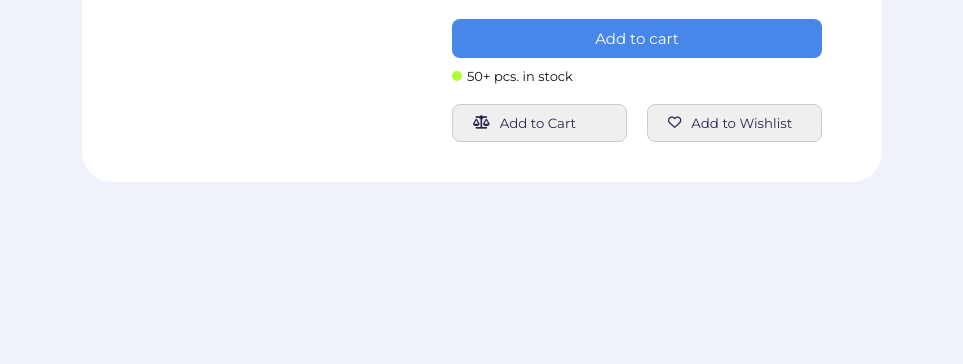
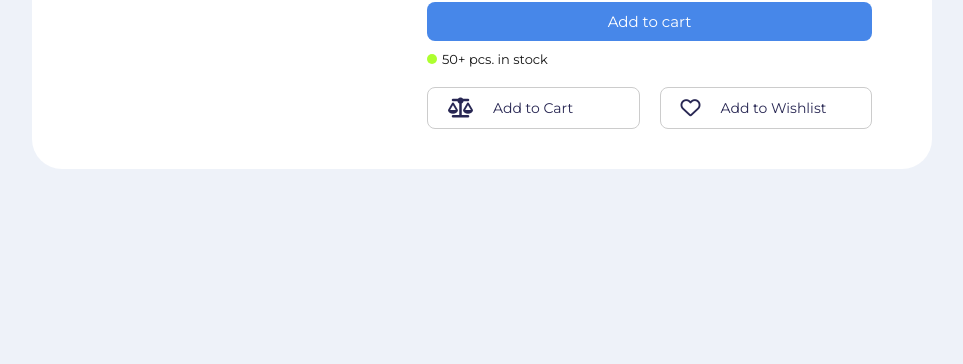
Before and after one commit to kisinja/Nike-Showcase, a plain HTML site: page index.html in a window 1280 px wide. Shown: the part 436-800 px from the top of the page, without its empty margins (158-1121 px from the left). Drawn offline with Linux system fonts and the light colour scheme.

Commit message:
fixed the add to cart button

```diff
--- a/style.css
+++ b/style.css
@@ -15,8 +15,8 @@ body {
 }
 
 .container {
-    max-width: 900px;
-    width: 800px;
+    max-width: 1200px;
+    width: 900px;
     background: #fff;
 
     padding: 40px 60px;
@@ -76,6 +76,12 @@ h3 {
     border-radius: 8px;
     cursor: pointer;
     margin-top: 10px;
+
+    transition: background 0.3s ease-in-out;
+}
+
+#add-to-cart:hover{
+    background: #2f5bb7;
 }
 
 #circle {
@@ -111,10 +117,17 @@ h3 {
     width: 50%;
     cursor: pointer;
     color: #282753;
+    background: #fff;
+    font-size: 14px;
 
     display: flex;
     align-items: center;
-    gap: 10px;
+    gap: 20px;
+}
+
+.btn-container button i{
+    font-size: 20px;
+    color: #282753;
 }
 
 .middle {
```
